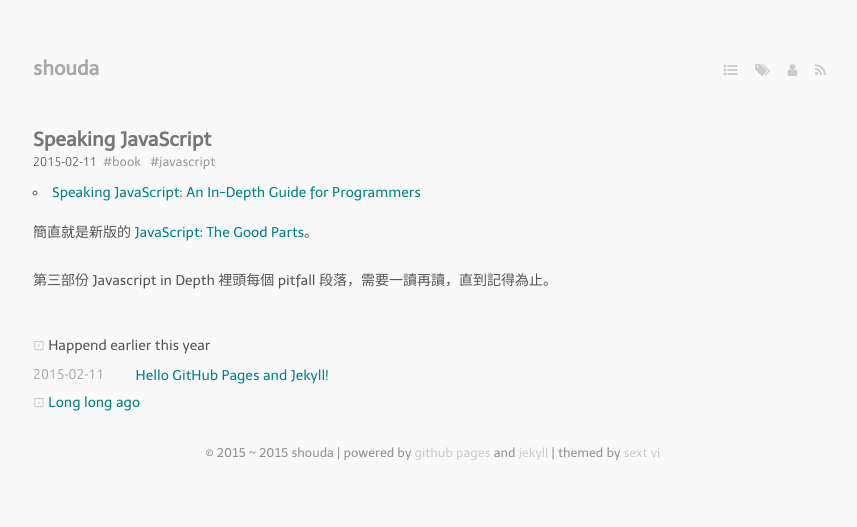
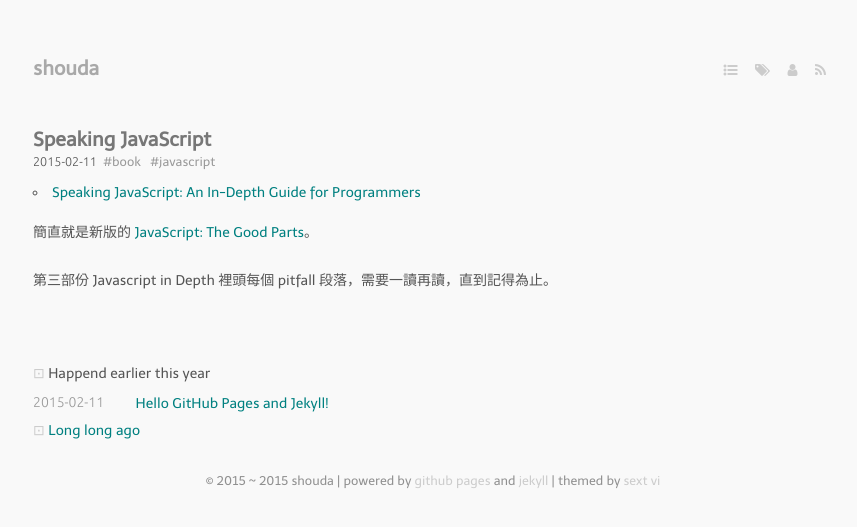
Before and after one commit to shouda/shouda.github.io, a Jekyll site: the page built from index.markdown, in a window 1280 px wide. Shown: the top 527 px of the page, without its empty margins (207-1064 px from the left). Built offline with Jekyll 4.4.1, drawn with Linux system fonts in a browser that asks for light colours; nearby versions of some CDN libraries; Markdown is read by kramdown in place of the engine named in the settings.

Commit message:
fix error

```diff
--- a/index.markdown
+++ b/index.markdown
@@ -24,10 +24,10 @@
     <section class="post">
     {{ post.content }}
     </section>
+    <div class="divider"></div>
   </article>
   {% endfor %}
   </ul>
-  <div class="divider"></div>
   <ul class="listing main-listing">
     <li class="listing-seperator">Happend earlier this year</li>
   {% capture year %}{{ site.time | date:"%Y"}}{% endcapture %}
```
